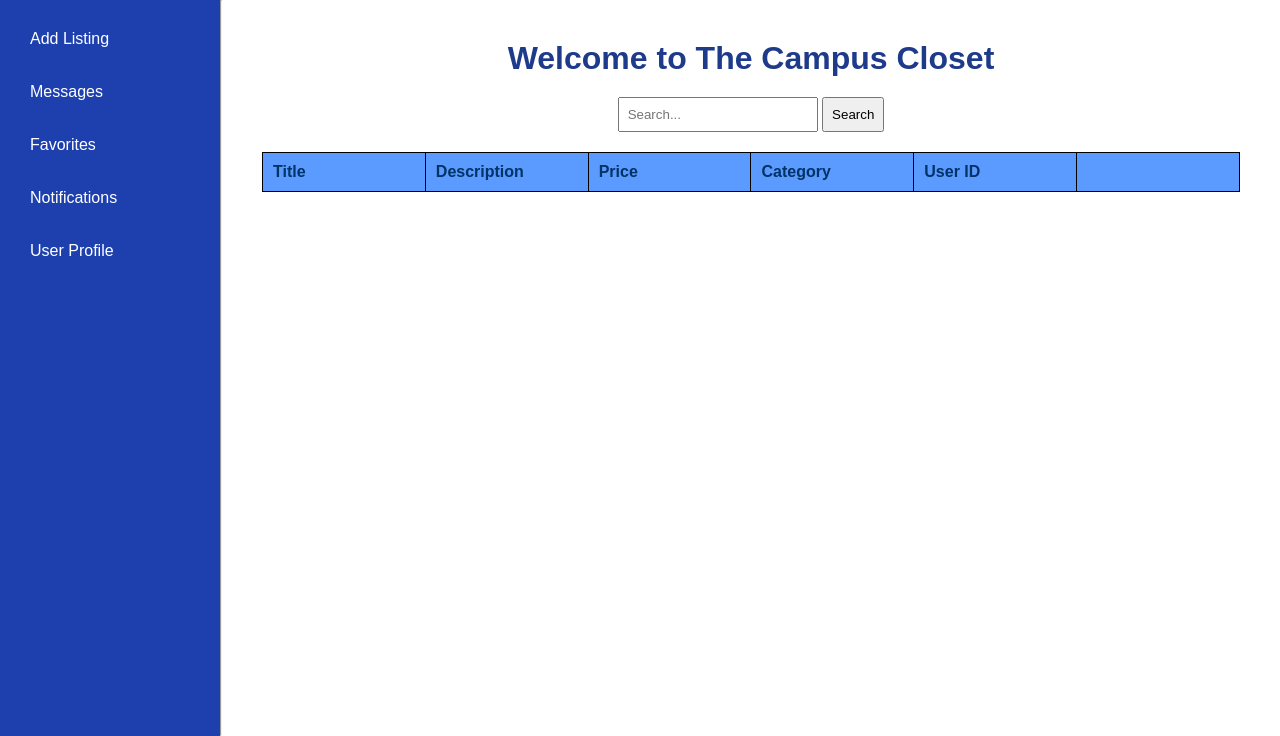
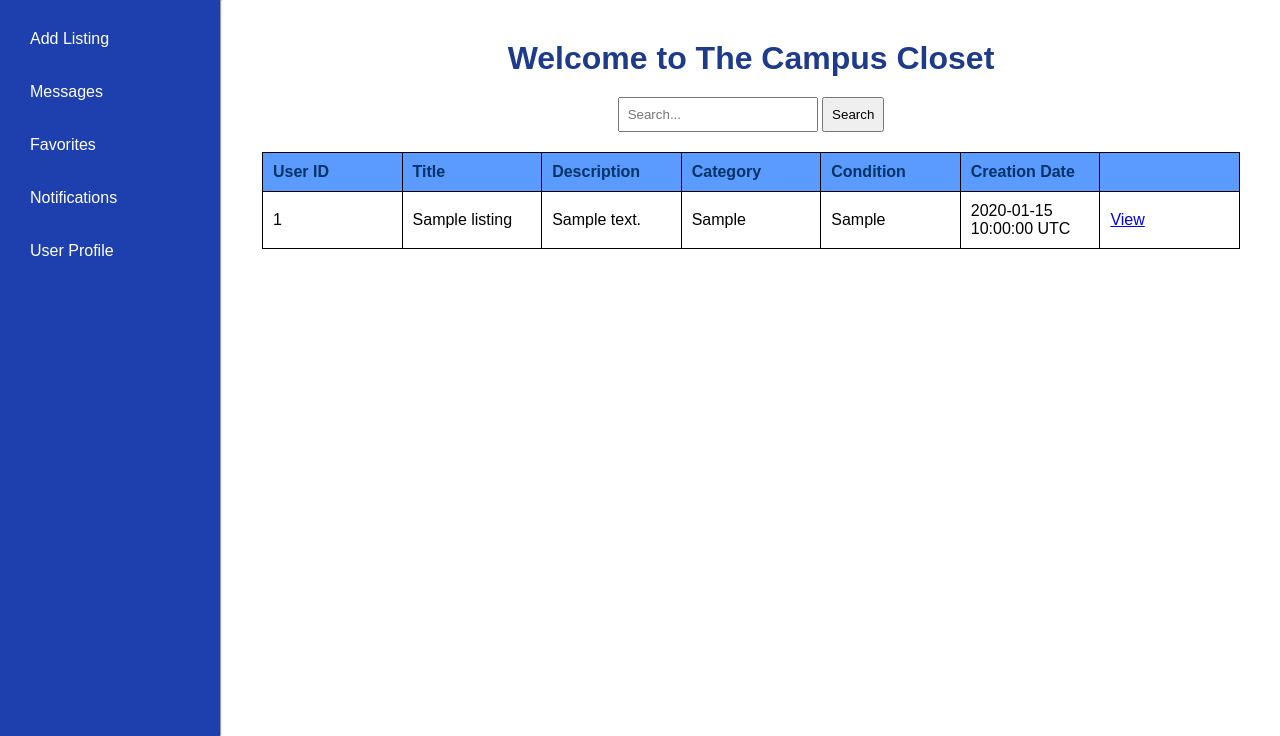
Before and after one commit to masterpillow/campus-closet, a Flask app: page /home in a window 1280 px wide. Shown: the part 64-800 px from the top of the page. Run offline with Flask 3, Linux system fonts and the light colour scheme; tables that the repository leaves empty hold one stand-in row (values such as "Sample post"); lists and menus that the app fills with data are empty.

Commit message:
Modified html. Updated html links an created a table for the item listings in home.html

```diff
--- a/app/templates/base.html
+++ b/app/templates/base.html
@@ -28,7 +28,7 @@
     <div class="content-wrapper">
       <!-- Side Nav for User Options -->
       <aside class="sidebar-left">
-          <a href="#">Add Listing</a>
+          <a href="{{ url_for('main.create_item_listing') }}">Add Listing</a>
           <a href="#">Messages</a>
           <a href="#">Favorites</a>
           <a href="#">Notifications</a>
--- a/app/templates/home.html
+++ b/app/templates/home.html
@@ -1,5 +1,4 @@
 {% extends 'base.html' %}
-
 {% block content %}
     <div class="main-content">
         <h1 style="text-align: center;">Welcome to The Campus Closet</h1>
@@ -10,14 +9,29 @@
         <table style="width: 100%; border-collapse: collapse; text-align: left; margin-top: 20px; table-layout: fixed; ">
           <thead>
             <tr style="background-color: #5b9aff; color: #003366;">
+              <th style="padding: 10px; border: 1px solid black">User ID</th>
               <th style="padding: 10px; border: 1px solid black">Title</th>
               <th style="padding: 10px; border: 1px solid black">Description</th>
-              <th style="padding: 10px; border: 1px solid black">Price</th>
               <th style="padding: 10px; border: 1px solid black">Category</th>
-              <th style="padding: 10px; border: 1px solid black">User ID</th>
+              <th style="padding: 10px; border: 1px solid black">Condition</th>
+              <th style="padding: 10px; border: 1px solid black">Creation Date</th>
               <th style="padding: 10px; border: 1px solid black"></th>
             </tr>
           </thead>
+          <tbody>
+            {% for listing in listings %}
+            <tr>
+              <td style="padding: 10px; border: 1px solid black; overflow: hidden;">{{ listing.userID }}</td>
+              <td style="padding: 10px; border: 1px solid black; overflow: hidden;">{{ listing.title }}</td>
+              <td style="padding: 10px; border: 1px solid black; overflow: hidden;">{{ listing.description }}</td>
+              <td style="padding: 10px; border: 1px solid black; overflow: hidden;">{{ listing.category }}</td>
+              <td style="padding: 10px; border: 1px solid black; overflow: hidden;">{{ listing.condition}}</td>
+              <td style="padding: 10px; border: 1px solid black; overflow: hidden;">{{ listing.created_at.strftime('%Y-%m-%d %H:%M:%S UTC') }}</td>
+              <td style="padding: 10px; border: 1px solid black; overflow: hidden;"><a href="{{ url_for('main.view_listing', listingID=listing.listingID) }}">View</a></td>
+            </tr>
+            {% endfor %}
+            <!-- Add more rows here -->
+          </tbody>
         </table>
       </div>
   </div>
--- a/app/templates/index.html
+++ b/app/templates/index.html
@@ -7,17 +7,14 @@
   <link rel="stylesheet" href="{{ url_for('static', filename='landingpage.css') }}" />
 </head>
 <body>
-
   <header>
     CAMPUS CLOSET
   </header>
-
   <section class="hero">
     <h2>A VIRTUAL THRIFT STORE FOR SCSU STUDENTS</h2>
     <p>Donate or request clothes, dorm furniture, and supplies for free. Join the community today!</p>
     <a href="{{ url_for('main.home') }}"><button class="cta-button">GET STARTED</button></a>
   </section>
-
   <section class="features">
     <h3>FEATURES</h3>
     <div class="feature-grid">
--- a/app/templates/signup.html
+++ b/app/templates/signup.html
@@ -11,9 +11,7 @@
     {{ form.confirm.label }} {{ form.confirm() }}<br>
     {{ form.submit() }}
     {% for error in form.password.errors %}
-       <div class="alert alert-danger input-group" role="alert">
         <span style="color: red;">{{ error }}</span>
-       </div>
        {% endfor %}
   </form>
 {% endblock %}
```
